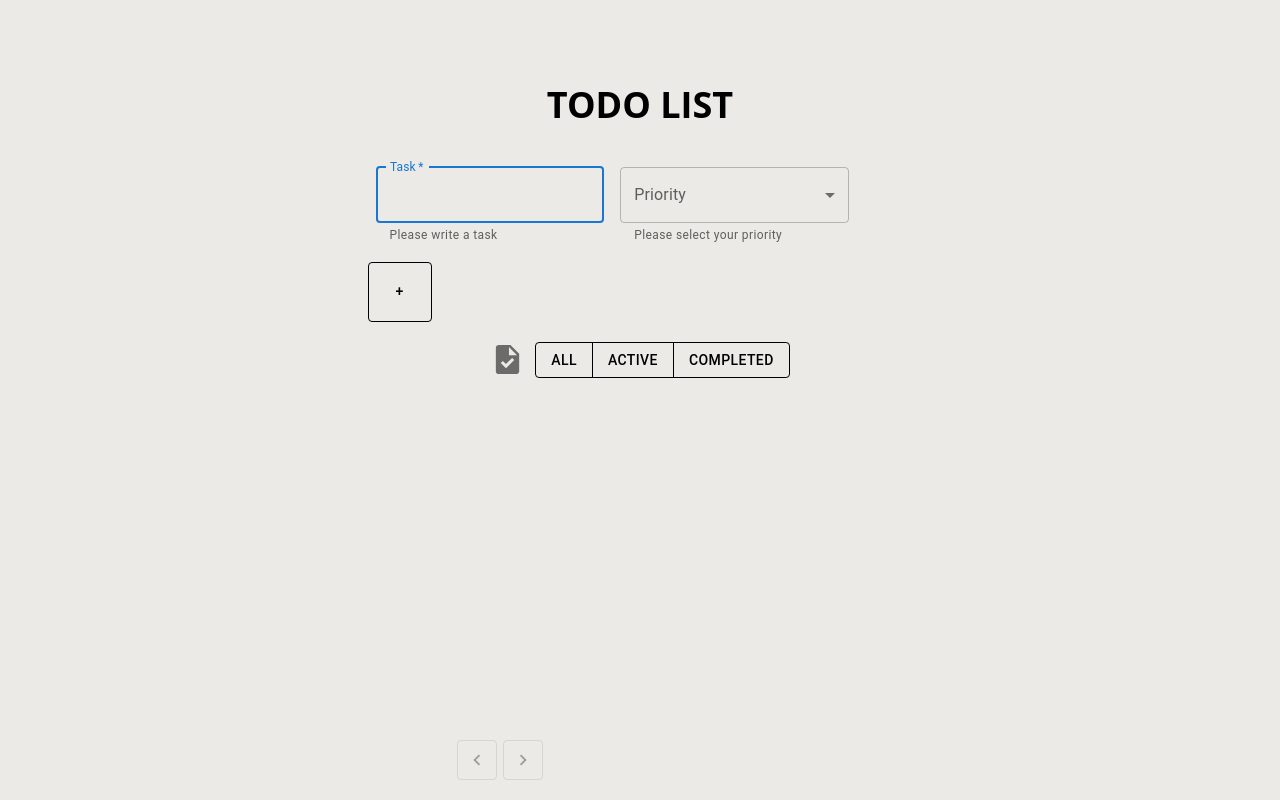
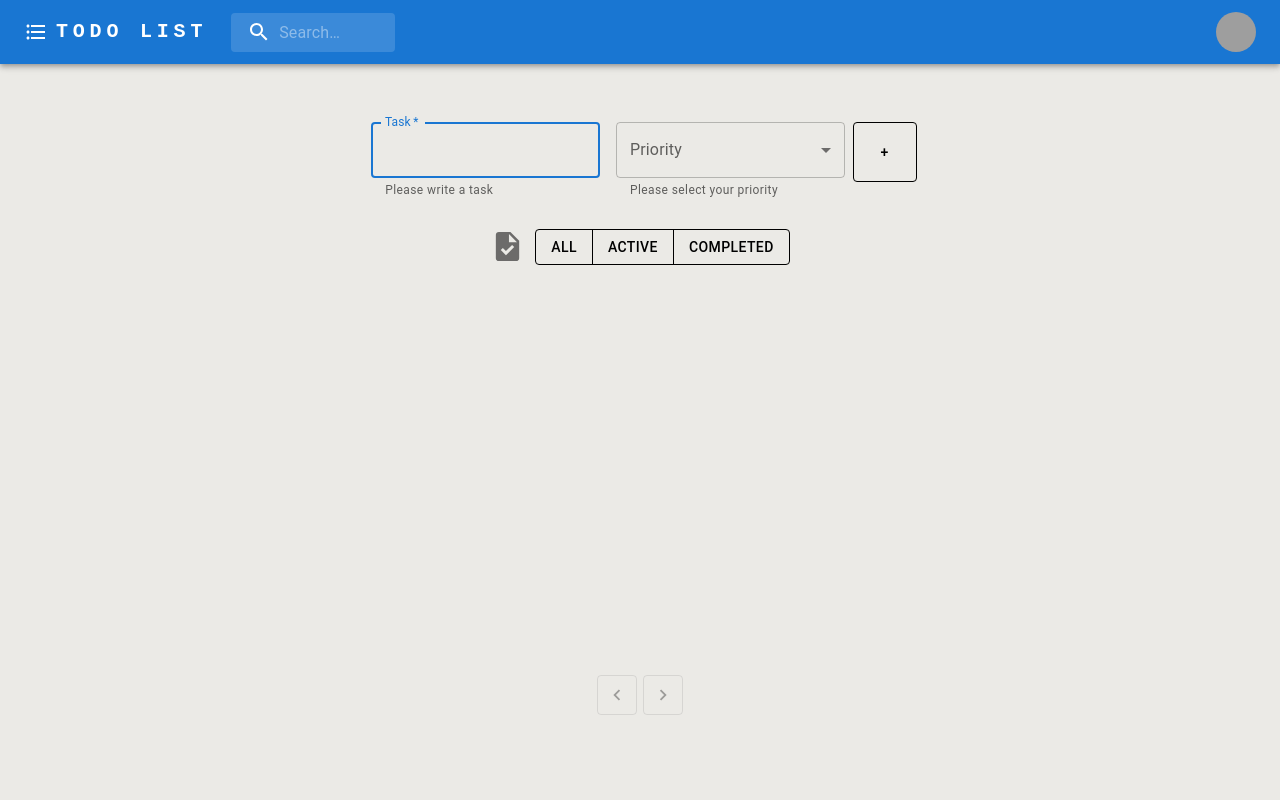
Before and after one commit to emreysalli/todo-list, a React (Create React App) app: page / in a window 1280 px wide. Built offline with nearby package versions, Linux system fonts and the light colour scheme; grey boxes are pictures that could not be loaded.

Commit message:
added appbar

```diff
--- a/src/App.css
+++ b/src/App.css
@@ -1,38 +1,35 @@
+* {
+    margin: 0;
+    padding: 0;
+}
+
 body {
     background-color: #EBEAE6;
     font-family: 'Open Sans', sans-serif;
-    display: flex;
-    align-items: center;
-    justify-content: center;
-    text-align: center;
-    margin-top: 50px;
 }
 
-.App {
-    width: 545px;
-    height: 700px;
-    padding: 0px 100px;
-    position: relative;
+#taskBox {
+    display: block;
+    margin: 30px auto;
+    width: 40%;
+    height: 350px;
 }
 
-.sectionTitle {
-    font-size: 36px;
-    font-weight: bold;
+@media only screen and (max-width: 800px) {
+    #taskBox {
+        width: 80%;
+    }
 }
 
-#addBtn {
-    width: 60px;
-    height: 60px;
-    color: #000;
-    border-color: #000;
-    margin-top: 8px;
+@media only screen and (max-width: 1000px) {
+    #taskBox {
+        width: 60%;
+    }
 }
 
 #pagination {
-    position: absolute;
-    bottom: 0;
-    left: 25%;
     display: flex;
-    align-items: center;
+    flex-wrap: wrap;
     justify-content: center;
+    margin-top: 30px;
 }
--- a/src/App.js
+++ b/src/App.js
@@ -3,15 +3,13 @@ import uuid from "react-uuid";
 import "./App.css";
 import Task from "./components/Task/Task.jsx";
 import TaskEditDialog from "./components/TaskEditDialog/TaskEditDialog.jsx";
-import FilterButtonGroup from "./components/FilterButtonGroup/FilterButtonGroup.jsx";
-import PrioritySelect from "./components/PrioritySelect/PrioritySelect.jsx";
+import AppBar from "./components/AppBar/AppBar.jsx";
+import AddRow from "./components/AddRow/AddRow.jsx";
+import FilterRow from "./components/FilterRow/FilterRow.jsx";
+import usePagination from "./Pagination";
 import Box from "@mui/material/Box";
-import Button from "@mui/material/Button";
-import TextField from "@mui/material/TextField";
-import Badge from "@mui/material/Badge";
-import TaskIcon from "@mui/icons-material/Task";
 import Pagination from "@mui/material/Pagination";
-import usePagination from "./Pagination";
+
 function App() {
   const [task, setTask] = useState("");
   const [taskItems, setTaskItems] = useState([]);
@@ -108,7 +106,7 @@ function App() {
   };
 
   return (
-    <div className="App">
+    <div>
       {openDialog[0] && (
         <TaskEditDialog
           open={openDialog}
@@ -119,68 +117,27 @@ function App() {
           setTaskItems={setTaskItems}
         />
       )}
-      <h2 className="sectionTitle"> TODO LIST </h2>
-      <Box
-        component="form"
-        sx={{
-          "& .MuiTextField-root": { m: 1, width: "25ch" },
-        }}
-        autoComplete="off"
-        onSubmit={handleAddTask}
-      >
-        <div
-          style={{
-            display: "flex",
-            flexWrap: "wrap",
-          }}
-        >
-          <TextField
-            required
-            autoFocus
-            id="outlined-required"
-            label="Task"
-            value={task}
-            variant="outlined"
-            helperText="Please write a task"
-            onChange={(event) => setTask(event.target.value)}
-          />
-          <PrioritySelect
+      <AppBar />
+      <AddRow
+        task={task}
+        setTask={setTask}
         priorityObj={priorityObj}
         handleChange={handleChange}
+        handleAddTask={handleAddTask}
         priority={priority}
       />
-          <Button type="submit" id="addBtn" variant="outlined">
-            +
-          </Button>
-        </div>
-      </Box>
-      <div
-        style={{
-          margin: 20,
-          display: "flex",
-          flexWrap: "wrap",
-          justifyContent: "center",
-        }}
-      >
-        <Badge
-          color="secondary"
-          badgeContent={filteredTask.length}
-          style={{ marginRight: 10 }}
-        >
-          <TaskIcon fontSize="large" color="action" />
-        </Badge>
-        <FilterButtonGroup
+      <FilterRow
+        taskCount={filteredTask.length}
         filtered={filtered}
         clearCompleted={clearCompleted}
       />
-      </div>
-
+      <Box id="taskBox">
         {_data.currentData().map((item, index) => {
           return (
             <Task
               key={index}
               item={item}
-            index={(_data.currentPage - 1) * 5 + index}
+              index={(_data.currentPage - 1) * perPage + index}
               priorityObj={priorityObj}
               setOpenDialog={setOpenDialog}
               completedTask={completedTask}
@@ -188,6 +145,7 @@ function App() {
             />
           );
         })}
+      </Box>
       <Pagination
         id="pagination"
         count={count}
--- /dev/null
+++ b/src/components/AddRow/AddRow.css
@@ -0,0 +1,14 @@
+#addBox {
+    display: flex;
+    flex-wrap: wrap;
+    justify-content: center;
+    margin-top: 50px;
+}
+
+#addBtn {
+    width: 60px;
+    height: 60px;
+    color: #000;
+    border-color: #000;
+    margin-top: 8px;
+}
--- /dev/null
+++ b/src/components/AddRow/AddRow.jsx
@@ -0,0 +1,39 @@
+import React from "react";
+import "./AddRow.css";
+import Box from "@mui/material/Box";
+import Button from "@mui/material/Button";
+import TextField from "@mui/material/TextField";
+import PrioritySelect from "../PrioritySelect/PrioritySelect.jsx";
+
+export default function AddRow(props) {
+  return (
+    <Box
+      id="addBox"
+      component="form"
+      sx={{
+        "& .MuiTextField-root": { m: 1, width: "25ch" },
+      }}
+      autoComplete="off"
+      onSubmit={props.handleAddTask}
+    >
+      <TextField
+        required
+        autoFocus
+        id="outlined-required"
+        label="Task"
+        value={props.task}
+        variant="outlined"
+        helperText="Please write a task"
+        onChange={(event) => props.setTask(event.target.value)}
+      />
+      <PrioritySelect
+        priorityObj={props.priorityObj}
+        handleChange={props.handleChange}
+        priority={props.priority}
+      />
+      <Button type="submit" id="addBtn" variant="outlined">
+        +
+      </Button>
+    </Box>
+  );
+}
--- /dev/null
+++ b/src/components/AppBar/AppBar.jsx
@@ -0,0 +1,138 @@
+import * as React from "react";
+import AppBar from "@mui/material/AppBar";
+import Box from "@mui/material/Box";
+import Toolbar from "@mui/material/Toolbar";
+import IconButton from "@mui/material/IconButton";
+import Typography from "@mui/material/Typography";
+import Menu from "@mui/material/Menu";
+import Container from "@mui/material/Container";
+import Avatar from "@mui/material/Avatar";
+import Tooltip from "@mui/material/Tooltip";
+import MenuItem from "@mui/material/MenuItem";
+import FormatListBulletedIcon from "@mui/icons-material/FormatListBulleted";
+import { styled, alpha } from "@mui/material/styles";
+
+import InputBase from "@mui/material/InputBase";
+
+import SearchIcon from "@mui/icons-material/Search";
+const settings = ["Profile", "Account", "Dashboard", "Logout"];
+const Search = styled("div")(({ theme }) => ({
+  position: "relative",
+  borderRadius: theme.shape.borderRadius,
+  backgroundColor: alpha(theme.palette.common.white, 0.15),
+  "&:hover": {
+    backgroundColor: alpha(theme.palette.common.white, 0.25),
+  },
+  marginLeft: 0,
+  width: "100%",
+  [theme.breakpoints.up("sm")]: {
+    marginLeft: theme.spacing(1),
+    width: "auto",
+  },
+}));
+
+const SearchIconWrapper = styled("div")(({ theme }) => ({
+  padding: theme.spacing(0, 2),
+  height: "100%",
+  position: "absolute",
+  pointerEvents: "none",
+  display: "flex",
+  alignItems: "center",
+  justifyContent: "center",
+}));
+
+const StyledInputBase = styled(InputBase)(({ theme }) => ({
+  color: "inherit",
+  "& .MuiInputBase-input": {
+    padding: theme.spacing(1, 1, 1, 0),
+    // vertical padding + font size from searchIcon
+    paddingLeft: `calc(1em + ${theme.spacing(4)})`,
+    transition: theme.transitions.create("width"),
+    width: "100%",
+    [theme.breakpoints.up("sm")]: {
+      width: "12ch",
+      "&:focus": {
+        width: "20ch",
+      },
+    },
+  },
+}));
+const ResponsiveAppBar = () => {
+  const [anchorElUser, setAnchorElUser] = React.useState(null);
+
+  const handleOpenUserMenu = (event) => {
+    setAnchorElUser(event.currentTarget);
+  };
+
+  const handleCloseUserMenu = () => {
+    setAnchorElUser(null);
+  };
+
+  return (
+    <AppBar position="static">
+      <Container maxWidth="xl">
+        <Toolbar disableGutters>
+          <FormatListBulletedIcon sx={{ display: "flex", mr: 1 }} />
+          <Typography
+            variant="h6"
+            noWrap
+            component="a"
+            href="/"
+            sx={{
+              mr: 2,
+              display: { md: "flex" },
+              fontFamily: "monospace",
+              fontWeight: 700,
+              letterSpacing: ".3rem",
+              color: "inherit",
+              textDecoration: "none",
+            }}
+          >
+            TODO LIST
+          </Typography>
+          <Box sx={{ flexGrow: 1, display: "flex" }}>
+            <Search>
+              <SearchIconWrapper>
+                <SearchIcon />
+              </SearchIconWrapper>
+              <StyledInputBase
+                placeholder="Search…"
+                inputProps={{ "aria-label": "search" }}
+              />
+            </Search>
+          </Box>
+          <Box sx={{ flexGrow: 0 }}>
+            <Tooltip title="Open settings">
+              <IconButton onClick={handleOpenUserMenu} sx={{ p: 0 }}>
+                <Avatar alt="Remy Sharp" src="/static/images/avatar/2.jpg" />
+              </IconButton>
+            </Tooltip>
+            <Menu
+              sx={{ mt: "45px" }}
+              id="menu-appbar"
+              anchorEl={anchorElUser}
+              anchorOrigin={{
+                vertical: "top",
+                horizontal: "right",
+              }}
+              keepMounted
+              transformOrigin={{
+                vertical: "top",
+                horizontal: "right",
+              }}
+              open={Boolean(anchorElUser)}
+              onClose={handleCloseUserMenu}
+            >
+              {settings.map((setting) => (
+                <MenuItem key={setting} onClick={handleCloseUserMenu}>
+                  <Typography textAlign="center">{setting}</Typography>
+                </MenuItem>
+              ))}
+            </Menu>
+          </Box>
+        </Toolbar>
+      </Container>
+    </AppBar>
+  );
+};
+export default ResponsiveAppBar;
--- /dev/null
+++ b/src/components/FilterRow/FilterRow.css
@@ -0,0 +1,10 @@
+#filterBox {
+    display: flex;
+    flex-wrap: wrap;
+    justify-content: center;
+    margin-top: 20px;
+}
+
+#badge {
+    margin-right: 10px;
+}
--- /dev/null
+++ b/src/components/FilterRow/FilterRow.jsx
@@ -0,0 +1,20 @@
+import React from "react";
+import "./FilterRow.css";
+import Box from "@mui/material/Box";
+import Badge from "@mui/material/Badge";
+import TaskIcon from "@mui/icons-material/Task";
+import FilterButtonGroup from "../FilterButtonGroup/FilterButtonGroup.jsx";
+
+export default function FilterRow(props) {
+  return (
+    <Box id="filterBox">
+      <Badge color="secondary" badgeContent={props.taskCount} id="badge">
+        <TaskIcon fontSize="large" color="action" />
+      </Badge>
+      <FilterButtonGroup
+        filtered={props.filtered}
+        clearCompleted={props.clearCompleted}
+      />
+    </Box>
+  );
+}
```
Also changed, not shown: src/components/AppBar/AppBar.css (added). Lines whose indentation alone changed are shown as unchanged.
